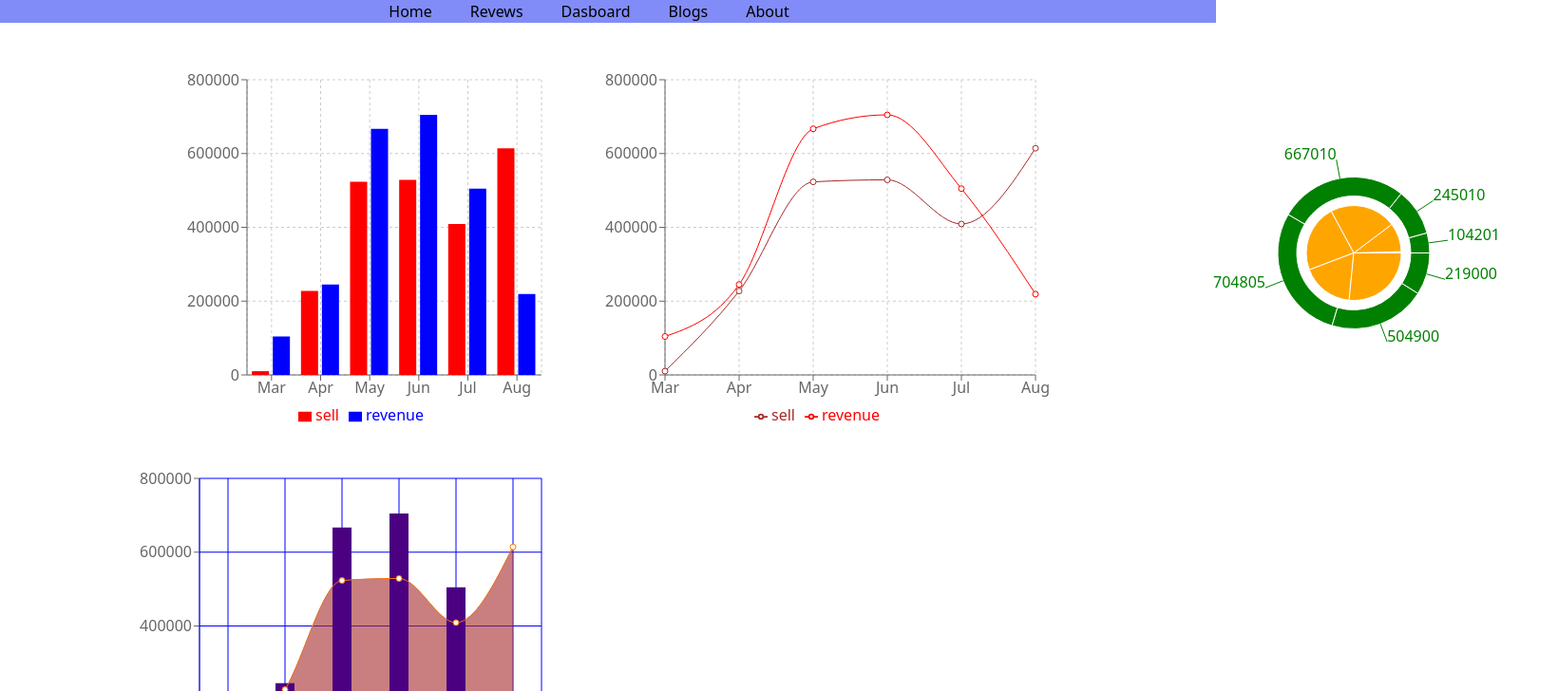
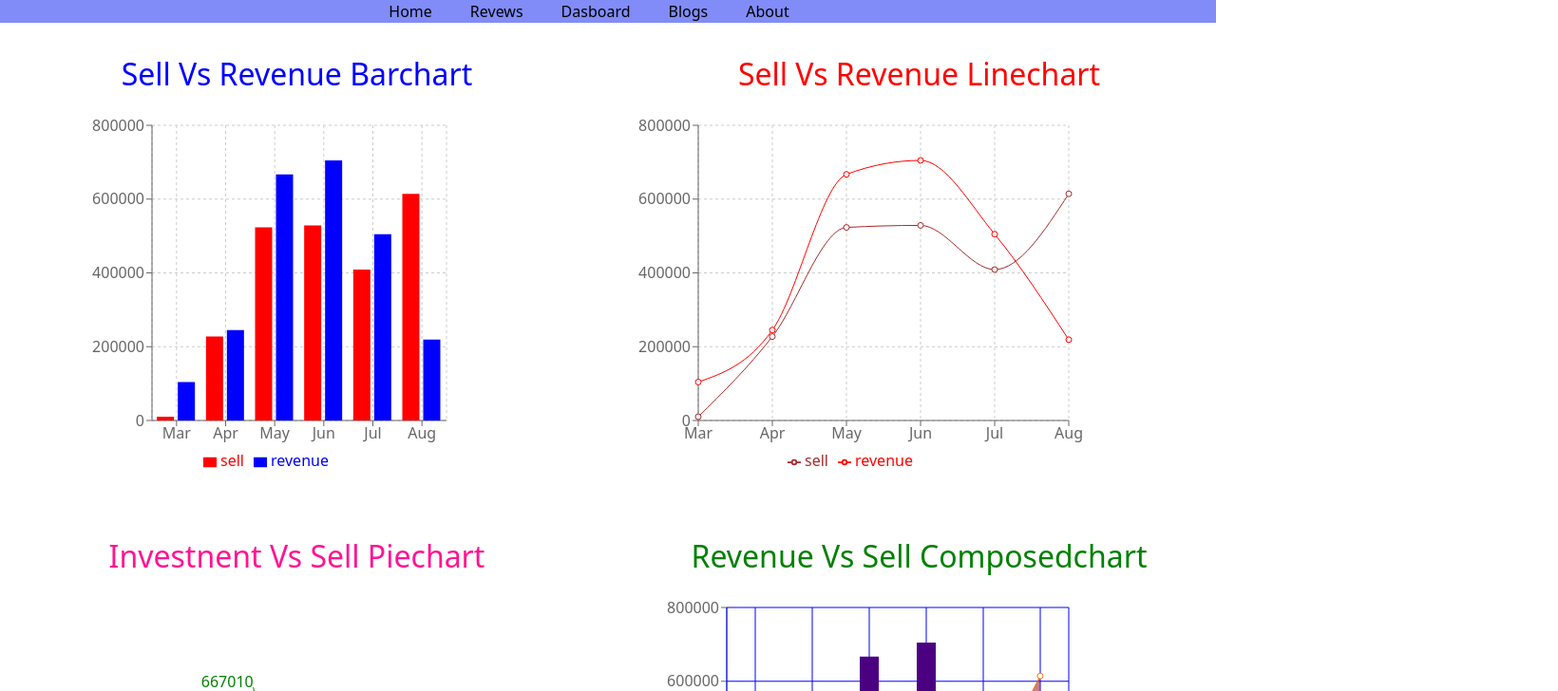
Before and after one commit to MDBADSHA7/Book-website, a React (Create React App) app: page /dasboard in a window 1280 px wide. Shown: the top 728 px of the page at 95% size, 1640 px wide, since content can reach past the window. Built offline with nearby package versions, Linux system fonts and the light colour scheme.

Commit message:
last commit

```diff
--- /dev/null
+++ b/src/Copmonents/Dasboard/Dasboard.css
@@ -0,0 +1,37 @@
+.dasboard {
+    display: grid;
+    grid-template-columns: repeat(2, 1fr);
+    gap: 30px;
+}
+
+.barchart {
+    font-size: xx-large;
+    color: blue;
+    text-align: center;
+    justify-content: center;
+    margin-top: 30px;
+}
+
+.linechart {
+    font-size: xx-large;
+    color: red;
+    text-align: center;
+    justify-content: center;
+    margin-top: 30px;
+}
+
+.piechart {
+    font-size: xx-large;
+    color: deeppink;
+    text-align: center;
+    justify-content: center;
+    margin-top: 30px;
+}
+
+.composedchart {
+    font-size: xx-large;
+    color: green;
+    text-align: center;
+    justify-content: center;
+    margin-top: 30px;
+}
--- a/src/Copmonents/Dasboard/Dasboard.js
+++ b/src/Copmonents/Dasboard/Dasboard.js
@@ -1,5 +1,6 @@
 import React from 'react';
 import { Area, Bar, BarChart, CartesianGrid, ComposedChart, Legend, Line, LineChart, Pie, PieChart, Tooltip, XAxis, YAxis } from 'recharts';
+import './Dasboard.css'
 
 const Dasboard = () => {
     const data = [
@@ -41,7 +42,9 @@ const Dasboard = () => {
         }
     ]
     return (
-        <div className='grid md:grid-cols-2 sm:grid-cols-1 gap-5'>
+        <div className='dasboard'>
+            <div>
+                <h2 className='barchart'>Sell Vs Revenue Barchart</h2>
                 <BarChart width={500} height={400} data={data}
                     margin={{ top: 30, right: 30, left: 100, bottom: 5 }} >
                     <CartesianGrid strokeDasharray="3 3" />
@@ -51,7 +54,9 @@ const Dasboard = () => {
                     <Legend></Legend>
                     <Bar dataKey="sell" fill="red" />
                     <Bar dataKey="revenue" fill="blue" />
-            </BarChart>
+                </BarChart></div>
+            <div>
+                <h2 className='linechart'>Sell Vs Revenue Linechart</h2>
                 <LineChart width={500} height={400} data={data}
                     margin={{ top: 30, right: 30, left: 20, bottom: 5 }}>
                     <CartesianGrid strokeDasharray="3 3" />
@@ -62,6 +67,9 @@ const Dasboard = () => {
                     <Line type="monotone" dataKey="sell" stroke="brown" />
                     <Line type="monotone" dataKey="revenue" stroke="red" />
                 </LineChart>
+            </div>
+            <div>
+                <h2 className='piechart'>Investnent Vs Sell Piechart</h2>
                 <PieChart width={500} height={400}
                     margin={{ top: 30, right: 30, left: 100, bottom: 5 }}>
                     <Pie data={data} dataKey="investment" cx="50%" cy="50%" outerRadius={50} fill="#8884d8" />
@@ -69,6 +77,9 @@ const Dasboard = () => {
                     <Tooltip></Tooltip>
                     <Pie data={data} dataKey="revenue" cx="50%" cy="50%" innerRadius={60} outerRadius={80} fill="green" label />
                 </PieChart>
+            </div>
+            <div>
+                <h2 className='composedchart'>Revenue Vs Sell Composedchart</h2>
                 <ComposedChart width={500} height={400} data={data}
                     margin={{ top: 30, right: 30, left: 50, bottom: 5 }}>
                     <XAxis dataKey="month" />
@@ -80,6 +91,8 @@ const Dasboard = () => {
                     <Bar dataKey="revenue" barSize={20} fill="indigo" />
                     <Line type="monotone" dataKey="sell" stroke="#ff7300" />
                 </ComposedChart>
+            </div>
+
         </div >
 
     );
```
Also changed, not shown: 1 other file (tests, documents, lock files or other folders). Lines whose indentation alone changed are shown as unchanged.
